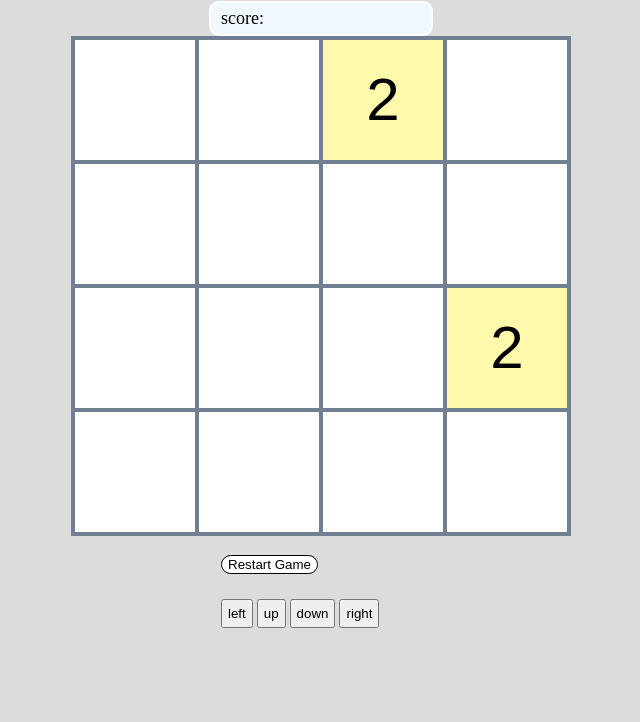
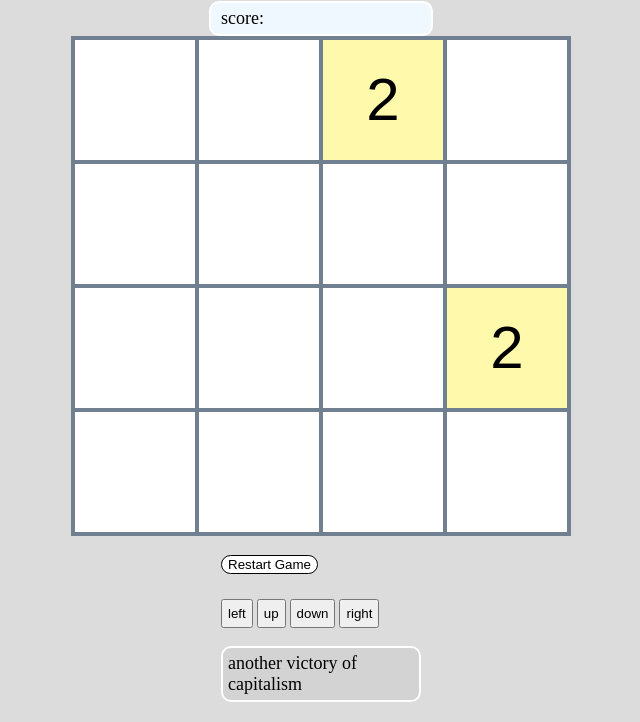
Before and after one commit to yuliayarmak/gamebot, a website: page game/2048/index.html in a window 1280 px wide. Shown: the part 79-801 px from the top of the page, without its empty margins (319-959 px from the left). Drawn offline with Linux system fonts and the light colour scheme.

Commit message:
adaptation upd

```diff
--- a/game/2048/index.html
+++ b/game/2048/index.html
@@ -22,6 +22,9 @@
         <button onclick="moveUp()">up</button>
         <button onclick="moveDown()">down</button>
         <button onclick="moveRight()">right</button>
+        <div id = "notification">
+        <p class = "note">another victory of capitalism</p></div>
+    </div>
     <script src="2048.js"></script>
 </body>
 </html>
```
